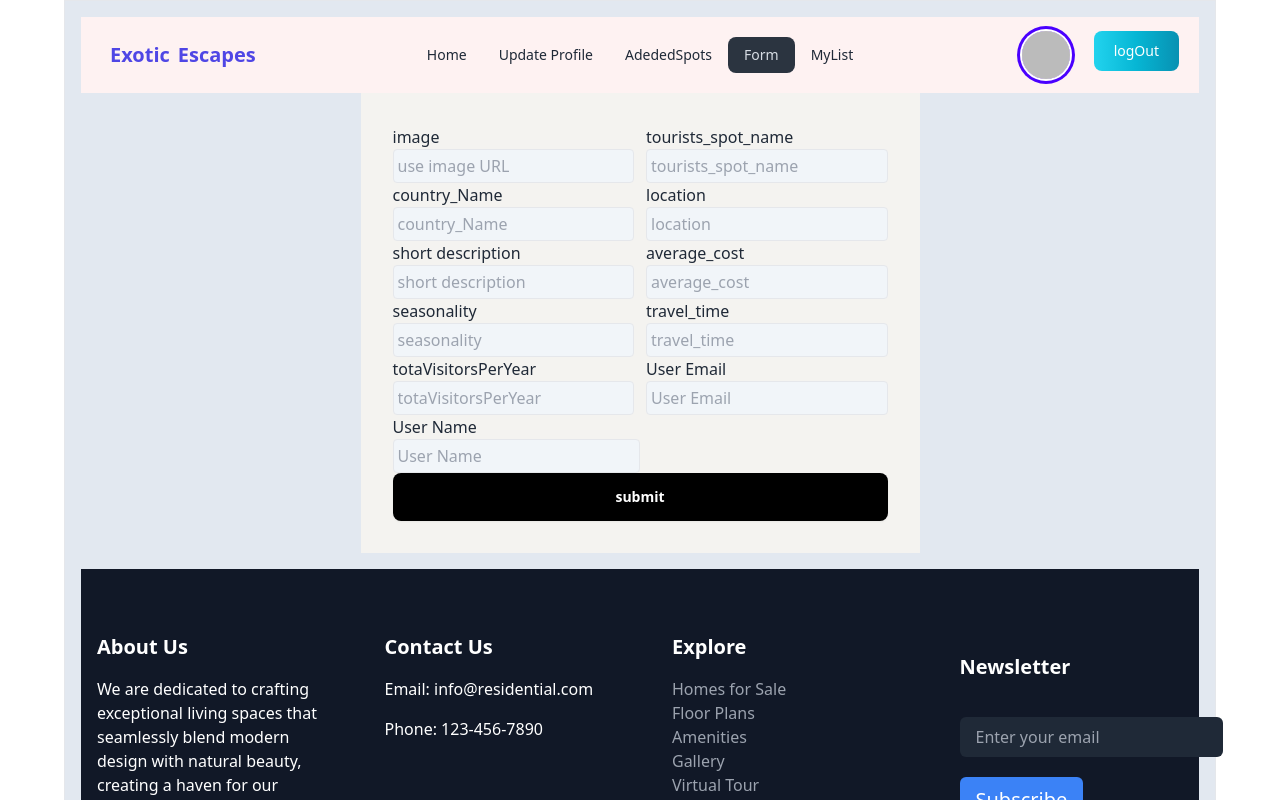
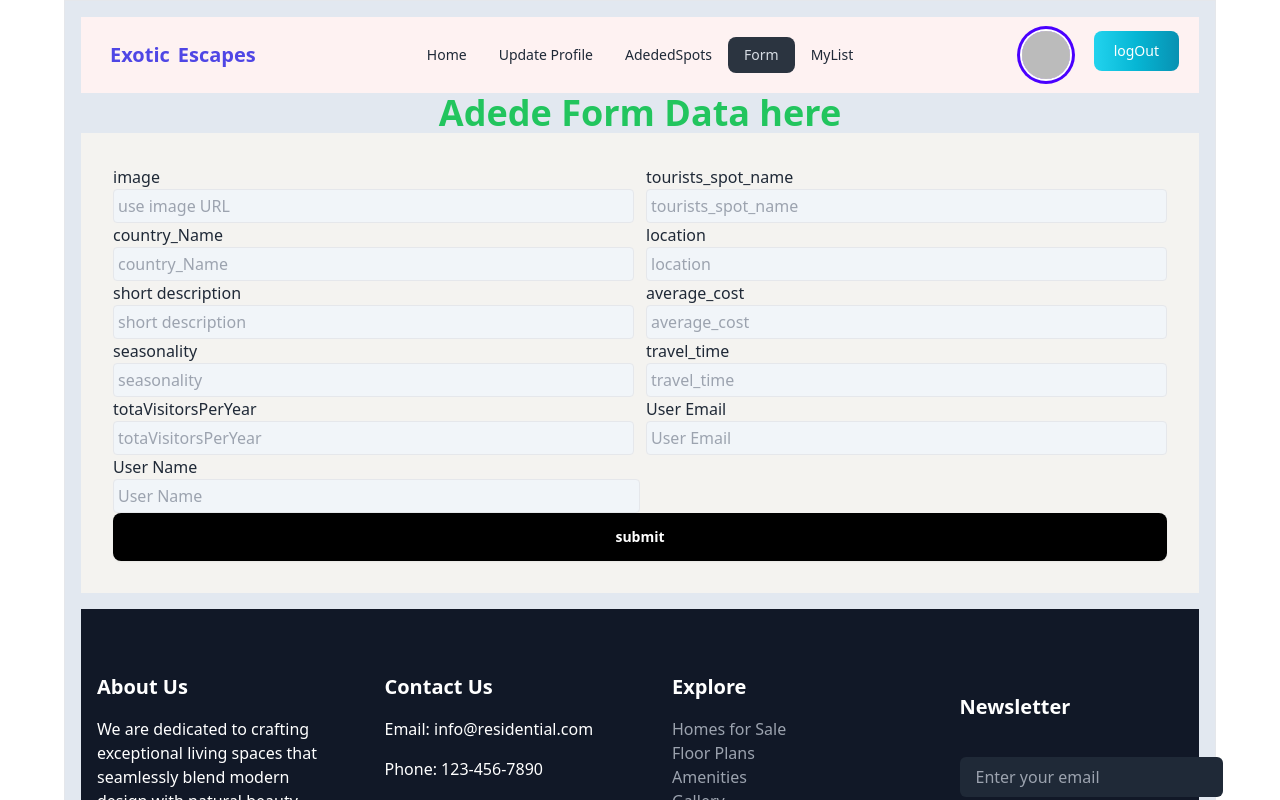
Before and after one commit to muftiramjan/10th-assignment, a React (Vite) app: page /AllAdededSpot in a window 1280 px wide. Shown: the top 800 px of the page. Built offline with nearby package versions, Linux system fonts and the light colour scheme; no server answers; sample sign-in values are in the browser's storage.

Commit message:
navbar and from creat ok

```diff
--- a/src/Paigase/Hoome/userprofile/TouristsSpotForm.jsx
+++ b/src/Paigase/Hoome/userprofile/TouristsSpotForm.jsx
@@ -14,11 +14,11 @@ const TouristsSpotForm  = () => {
                 <title>Services</title>
             </Helmet>
          <div className="my-6 bg-slate-200 p-3">
-         <h2 className="text-center font-bold text-4xl text-slate-950">Tourists Spot form:</h2>
+         <h2 className="text-center font-bold text-4xl text-slate-950"> all Tourists adeded spots here:</h2>
 
          </div>
-         <div>
-            <p>All Tourists Spot page:{spots.length}</p>
+         <div className="grid md:grid-cols-2 lg:grid-cols-2">
+
             {
                 spots.map(spot => <SpotsCurds
                 key={spot._id}
--- a/src/components/AddToristSpotFrom.jsx
+++ b/src/components/AddToristSpotFrom.jsx
@@ -48,7 +48,8 @@ const AddToristSpotFrom = () => {
         <div>
 
             <div className="">
-                <form onSubmit={HandaleAddCoffe} className=" mx-auto bg-[#F4F3F0] w-1/2 p-8 mb-4">
+                <h1 className='text-center font-bold text-4xl text-green-500'>Adede Form Data here</h1>
+                <form onSubmit={HandaleAddCoffe} className=" mx-auto bg-[#F4F3F0] w-full p-8 mb-4">
                     <div className="flex justify-between space-x-3">
                         <div className=" w-1/2">
                             <p>image</p>
```
